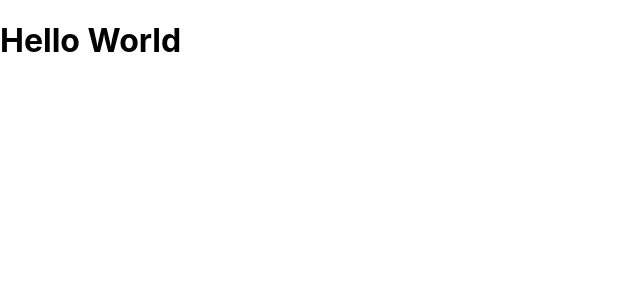
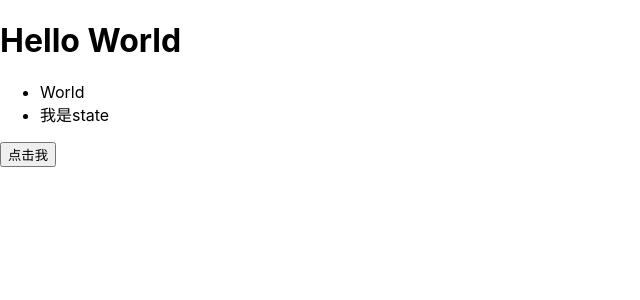
Before and after one commit to MontyMa/framework-react, a React (Create React App) app: page /en-us/ in a window 1280 px wide. Shown: the top 300 px of the page, without its empty margins (0-640 px from the left). Built offline with nearby package versions, Linux system fonts and the light colour scheme.

Commit message:
学习标记react props state 类型

```diff
--- a/src/App.tsx
+++ b/src/App.tsx
@@ -1,12 +1,31 @@
-import React from 'react';
+import React, {Component} from 'react';
 import './App.scss';
+import {StateAndPropType} from './components/StateAndPropType';
 
-const App: React.FC = () => {
-    return (
-        <div className="App">
-            <h1>Hello World</h1>
-        </div>
-    );
-};
+export class App extends Component<any, {
+    appName: string;
+}> {
+    state = {
+        appName: 'World'
+    };
+
+    stateAndPropTypeHandler(event: React.MouseEvent<HTMLButtonElement>): void {
+        this.setState({
+            appName: `React Event clientX : ${event.clientX}`
+        });
+    }
+
+    render(): React.ReactElement {
+        return (
+            <div className="App">
+                <h1>Hello World</h1>
+
+                <StateAndPropType hello={this.state.appName}
+                    handler={(event): void => this.stateAndPropTypeHandler(event)}
+                />
+            </div>
+        );
+    }
+}
 
 export default App;
--- /dev/null
+++ b/src/components/StateAndPropType.tsx
@@ -0,0 +1,40 @@
+import React, {Component} from 'react';
+
+interface PropsInterface {
+    hello: string;
+
+    handler(event: React.MouseEvent<HTMLButtonElement>): void;
+}
+
+interface StateInterface {
+    hhhh: string;
+}
+
+export class StateAndPropType extends Component<PropsInterface, StateInterface> {
+    private handler: (event: React.MouseEvent<HTMLButtonElement>) => void;
+    private hello: string;
+
+    constructor(props: PropsInterface) {
+        super(props);
+        this.handler = this.props.handler;
+        this.hello = this.props.hello;
+    }
+
+    state = {
+        hhhh: '我是state'
+    };
+
+    render(): React.ReactElement {
+        return (
+            <div>
+                <ul>
+                    <li>{this.props.hello}</li>
+                    <li>{this.state.hhhh}</li>
+                </ul>
+                <button onClick={(event): void => this.handler(event)}>
+                    点击我
+                </button>
+            </div>
+        );
+    }
+}
```
Also changed, not shown: .eslintrc.js.
